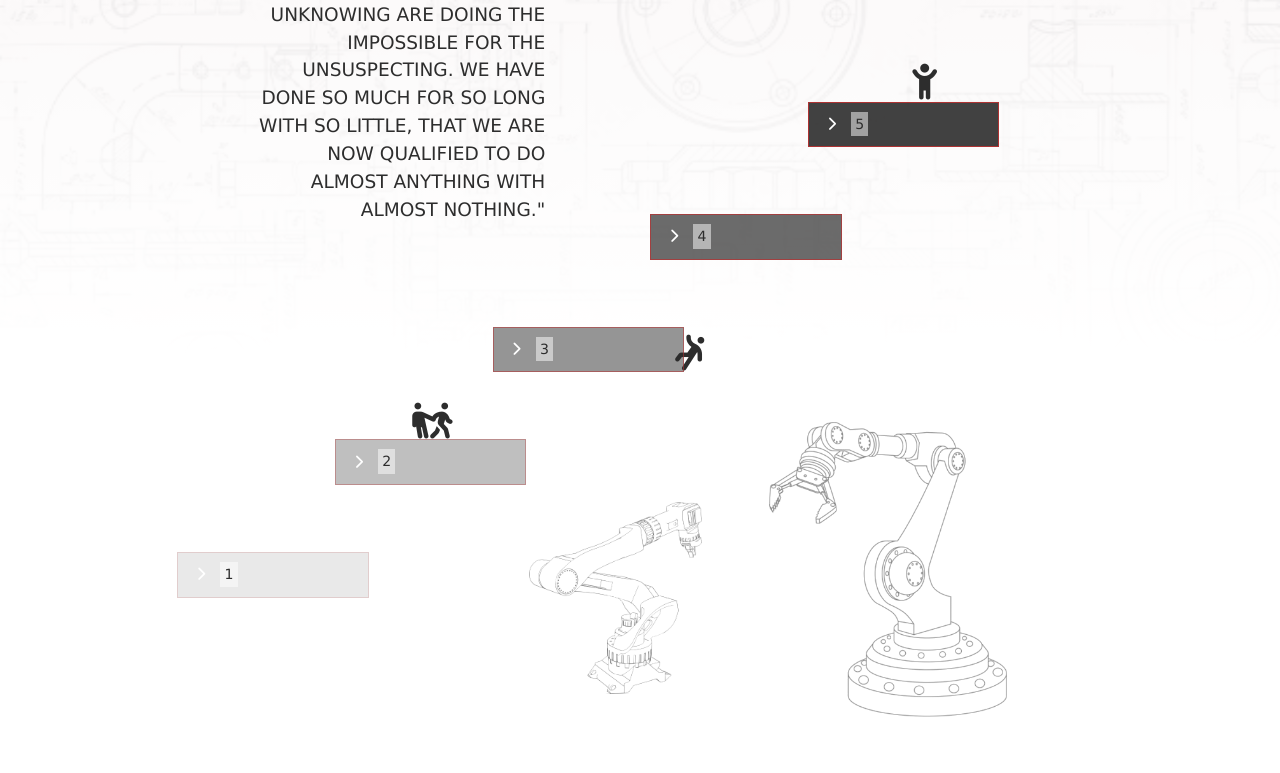
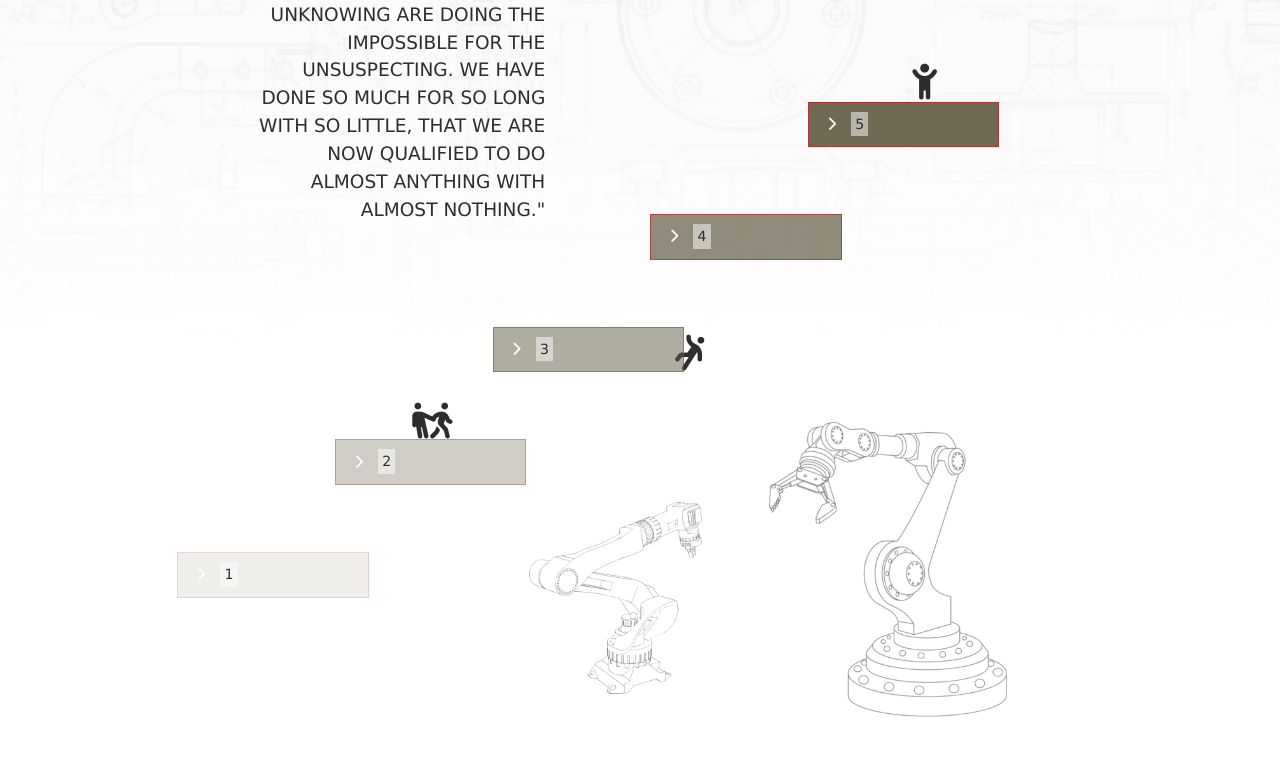
Before and after one commit to aaren-aras/milestone-site, a website: page src/index.html in a window 1280 px wide. Shown: the part 433-1206 px from the top of the page. Drawn offline with nearby package versions, Linux system fonts and the light colour scheme; files that its build step writes are made by us from their sources; a web font is replaced by a local one.

Commit message:
Switch to yellowish gradient

```diff
--- a/src/sass/_about.scss
+++ b/src/sass/_about.scss
@@ -99,7 +99,8 @@
           cursor: pointer;
           @include gradient-rect($i);
 
-          &:hover { filter: grayscale(20%) saturate(50%); }
+          &:hover { @include gradient-rect-hover($i); }
+          // &:hover { filter: grayscale(20%) saturate(50%); }
           @include transition-ease;
 
           i {
--- a/src/sass/_config.scss
+++ b/src/sass/_config.scss
@@ -36,14 +36,19 @@ a {
 @mixin gradient-text {
   background-image:
       linear-gradient(90deg, $secondary-color, $primary-color);
-  background-size: 200%;
+  background-size: 150%;
   background-clip: text;
   color: transparent;
 }
 
 @mixin gradient-rect($i) {
   $alpha: 0.9 - (0.2 * ($i - 1));
-  background-color: rgba($secondary-color, $alpha);
+  background-color: rgba(rgb(97, 90, 66), $alpha);
+}
+
+@mixin gradient-rect-hover($i) {
+  $alpha: 0.9 - (0.2 * ($i - 1));
+  background-color: rgba($accent-color, $alpha);
 }
 
 @mixin light-hover {
```
Also changed, not shown: public/css/main.css, 1 other file.
